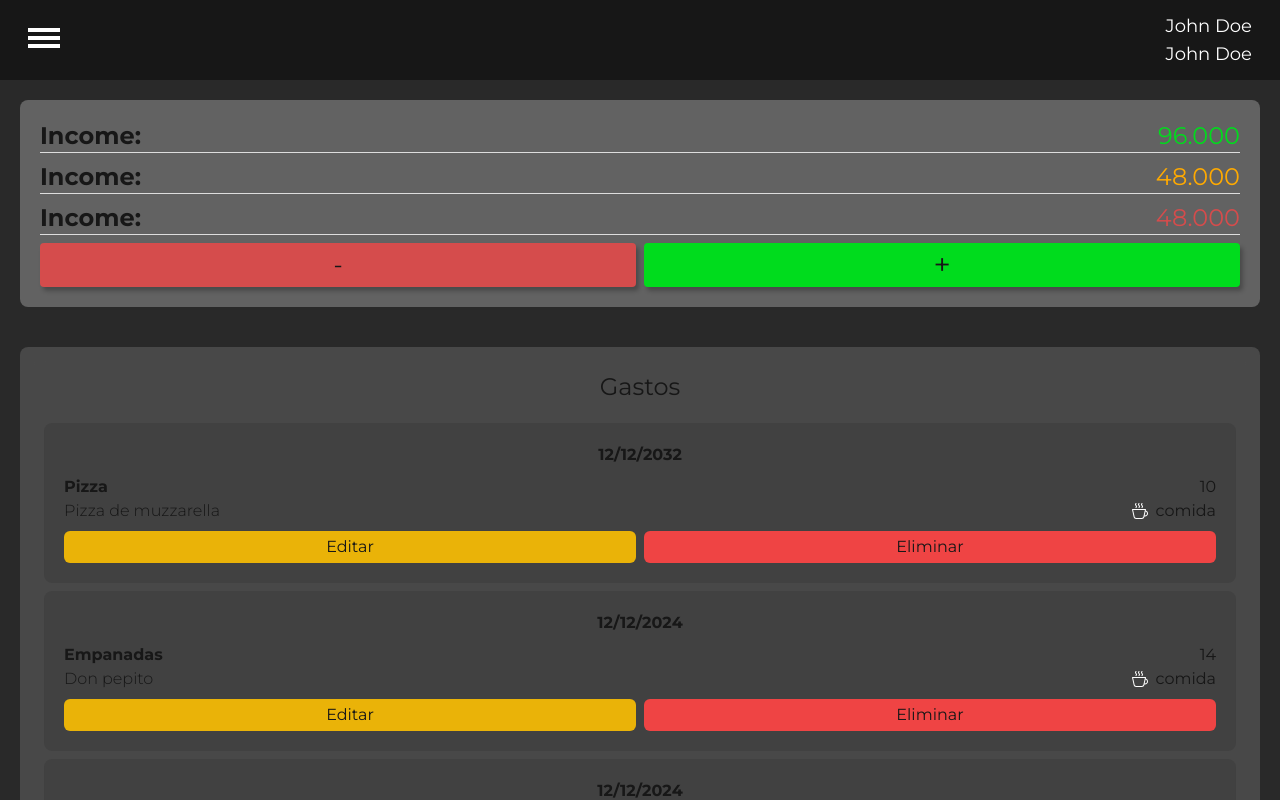
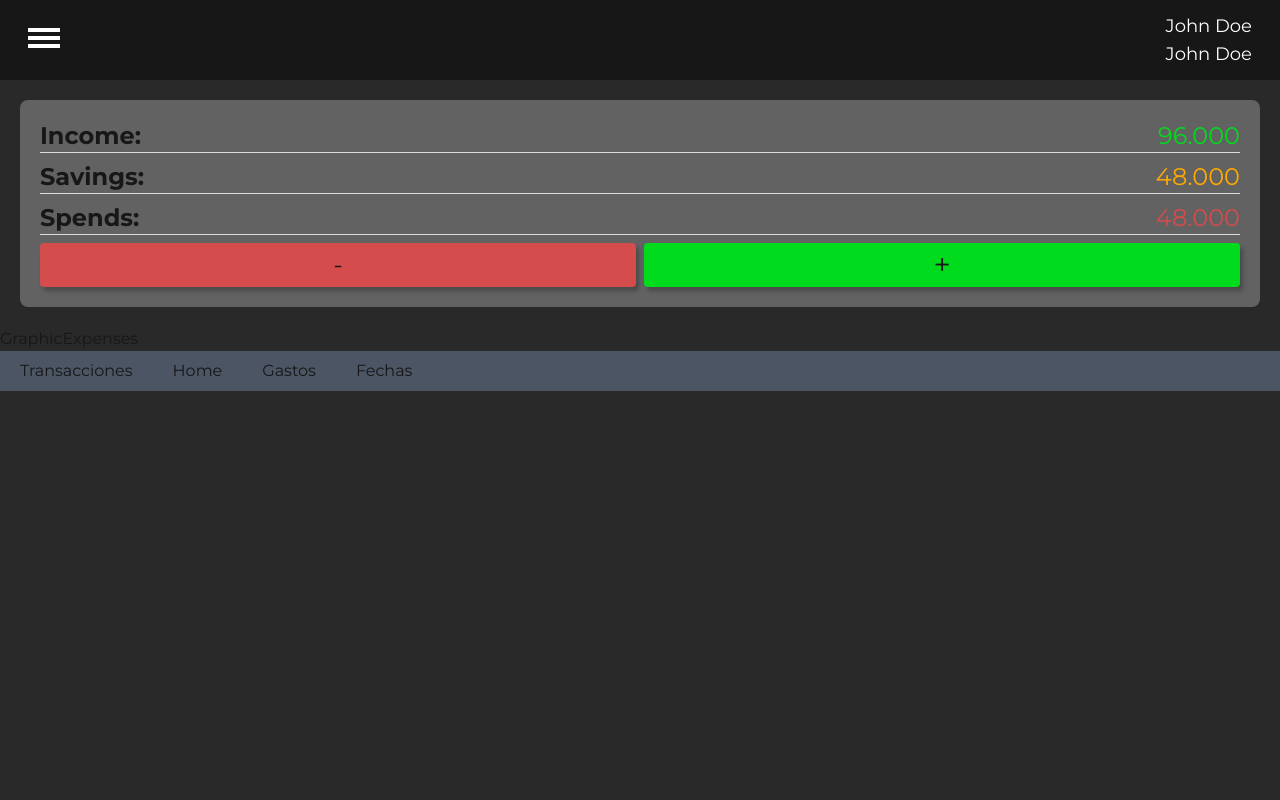
Before and after one commit to Lau-szutner/Money-Mind, a Next.js app in the folder frontend/: page / in a window 1280 px wide. Shown: the top 800 px of the page. Built offline with nearby package versions, Linux system fonts and the light colour scheme.

Commit message:
agrego nuevo componente

```diff
--- a/frontend/src/app/components/Balance.jsx
+++ b/frontend/src/app/components/Balance.jsx
@@ -26,12 +26,12 @@ export const Balance = ({ balance, saving, monthly }) => {
           </div>
 
           <div className="width-full flex justify-between  border-b border-b-whiteText">
-            <p className="font-bold ">Income:</p>
+            <p className="font-bold ">Savings:</p>
             <p className="text-[#FFAA00]">{saving}</p>
           </div>
 
           <div className="width-full flex justify-between  border-b border-b-whiteText">
-            <p className="font-bold ">Income:</p>
+            <p className="font-bold ">Spends:</p>
             <p className="text-redSpend">{saving}</p>
           </div>
           {/* <li>{`Ahorro: ${saving}`}</li>
@@ -39,13 +39,13 @@ export const Balance = ({ balance, saving, monthly }) => {
         </div>
         <div className="flex justify-between gap-2 mt-2">
           <button
-            className="py-1 bg-redSpend rounded w-full shadow-custom "
+            className="py-1 bg-redSpend rounded w-full shadow-custom"
             onClick={handleNewIncome}
           >
             -
           </button>
           <button
-            className="py-1 bg-greenIn rounded w-full text-3xl shadow-custom "
+            className="py-1 bg-greenIn rounded w-full text-3xl shadow-custom"
             onClick={handleAddSpend}
           >
             +
--- /dev/null
+++ b/frontend/src/app/components/GraphicExpenses.jsx
@@ -0,0 +1,9 @@
+import React from 'react';
+
+export default function GraphicExpenses() {
+  return (
+    <div>
+      <h1>GraphicExpenses</h1>
+    </div>
+  );
+}
--- a/frontend/src/app/components/NewIncome.jsx
+++ b/frontend/src/app/components/NewIncome.jsx
@@ -23,7 +23,7 @@ function Newspend() {
                 name="Amount"
               />
 
-              <button className="py-1 px-10 bg-greenIn rounded w-full text-topHeader font-semibold">
+              <button className="py-1 px-10 bg-greenIn rounded w-full text-white font-semibold shadow-custom">
                 Add
               </button>
             </form>
--- a/frontend/src/app/components/NewSpend.jsx
+++ b/frontend/src/app/components/NewSpend.jsx
@@ -21,7 +21,7 @@ function NewIncome() {
                 placeholder="Amount"
                 name="Amount"
               />
-              <button className="py-1 px-10 bg-redSpend rounded w-full font-semibold">
+              <button className="py-1 px-10 bg-redSpend rounded w-full font-semibold shadow-custom">
                 Add
               </button>
             </form>
--- a/frontend/src/app/components/Spends.jsx
+++ b/frontend/src/app/components/Spends.jsx
@@ -5,7 +5,7 @@ export const Spends = ({ spendsList }) => {
   return (
     <div className="w-full">
       <div className="bg-white/15 backdrop-blur-md m-5 p-6 rounded-lg flex flex-col gap-5 justify-center items-center">
-        <h2 className="text-2xl">Gastos</h2>
+        <h2 className="text-2xl">Spends</h2>
         <ul className="w-full flex flex-col gap-2">
           {spendsList.map((spend) => {
             return (
--- a/frontend/src/app/page.js
+++ b/frontend/src/app/page.js
@@ -3,7 +3,7 @@ import { Spends } from '@/app/components/Spends';
 import spendsData from '@/app/db/spends-data.json';
 import { Navbar } from '@/app/components/Navbar';
 import Footer from './components/Footer';
-
+import GraphicExpenses from '@/app/components/GraphicExpenses';
 const spendsList = [];
 
 export default function Home() {
@@ -15,7 +15,8 @@ export default function Home() {
         monthly={`516.000`}
         saving={`48.000`}
       ></Balance>
-      <Spends spendsList={spendsData}></Spends>
+      <GraphicExpenses></GraphicExpenses>
+      {/* <Spends spendsList={spendsData}></Spends> */}
       <Footer></Footer>
     </div>
   );
```
